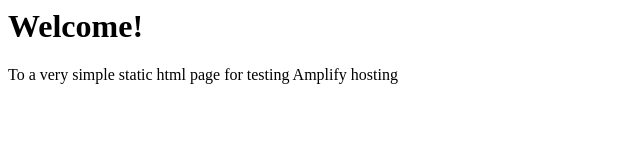
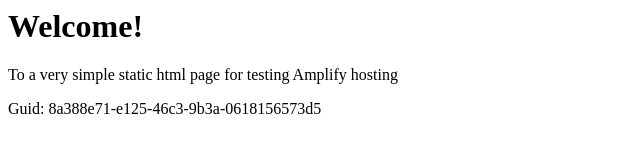
Before and after one commit to aws-aemilia-pdx/Github-PR-Commit-Integration-Test-DoNotTouch-GitHubAutoBuildCanaryTest-v1-preprod-us-west-2, a website: page src/index.html in a window 1280 px wide. Shown: the whole page, without its empty margins (0-640 px from the left). Drawn offline with Linux system fonts and the light colour scheme.

Commit message:
commit from integ tests

```diff
--- a/src/index.html
+++ b/src/index.html
@@ -1,3 +1,5 @@
+
+
 <html lang="en">
 
 <head>
@@ -10,6 +12,6 @@
 <body>
     <h1>Welcome!</h1>
     <p>To a very simple static html page for testing Amplify hosting</p>
-</body>
+    <p>Guid: 8a388e71-e125-46c3-9b3a-0618156573d5</p></body>
 
 </html>
```
